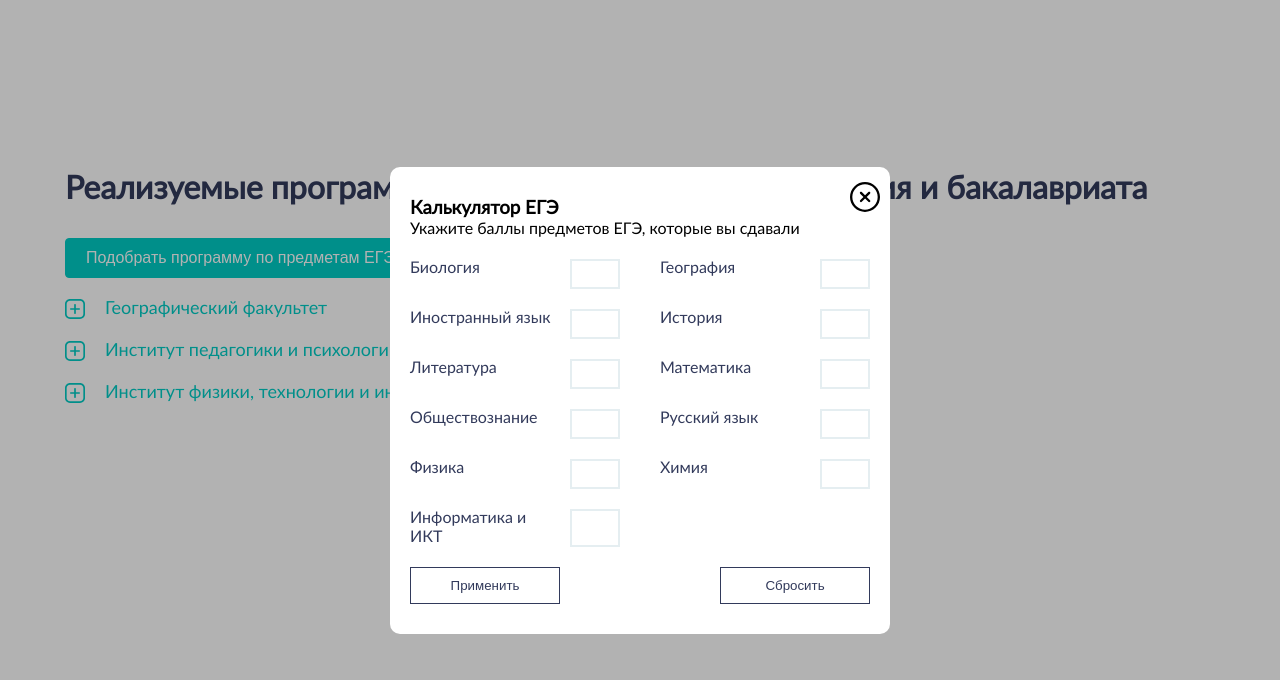
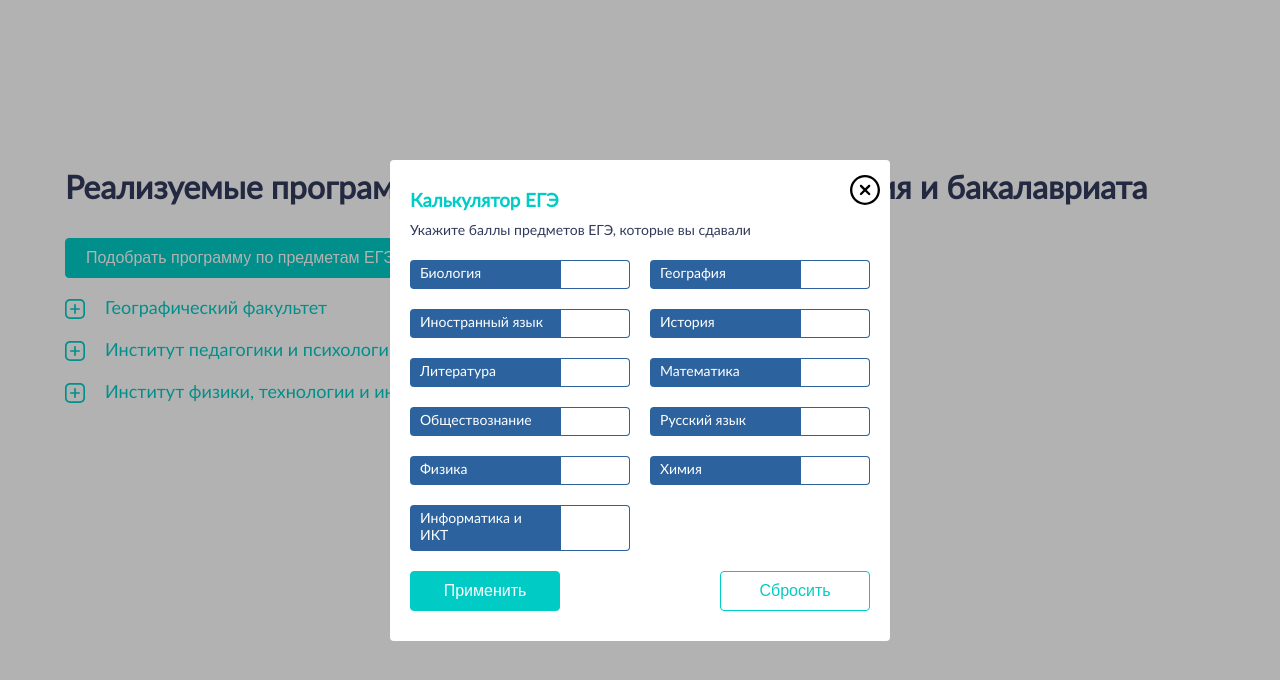
Before and after one commit to LativeSoog/search-educational-programs, a React (Vite) app: page / in a window 1280 px wide. Both pictures are taken after a click on the button "Подобрать программу по предметам ЕГЭ". Shown: the top 680 px of the page. Built offline with nearby package versions, Linux system fonts and the light colour scheme.

Commit message:
Updated the layout of the filter

```diff
--- a/src/components/FilterEGE/FilterEGE.jsx
+++ b/src/components/FilterEGE/FilterEGE.jsx
@@ -7,17 +7,27 @@ export const FilterEGE = ({ setIsShowFilter }) => {
   const dispatch = useDispatch();
   const programs = useSelector((state) => state.tree.listPrograms);
   const [examsScore, setExamsScore] = useState({
-    biology: { id: 1, nameExam: "Биология", score: "" },
-    geography: { id: 2, nameExam: "География", score: "" },
-    fLanguages: { id: 3, nameExam: "Иностранный язык", score: "" },
-    history: { id: 4, nameExam: "История", score: "" },
-    literature: { id: 5, nameExam: "Литература", score: "" },
-    mathematics: { id: 6, nameExam: "Математика", score: "" },
-    socialS: { id: 7, nameExam: "Обществознание", score: "" },
-    rLanguage: { id: 8, nameExam: "Русский язык", score: "" },
-    physics: { id: 9, nameExam: "Физика", score: "" },
-    chemistry: { id: 10, nameExam: "Химия", score: "" },
-    informatics: { id: 11, nameExam: "Информатика и ИКТ", score: "" },
+    biology: { id: 1, nameExam: "Биология", minScore: 39, score: "" },
+    geography: { id: 2, nameExam: "География", minScore: 40, score: "" },
+    fLanguages: {
+      id: 3,
+      nameExam: "Иностранный язык",
+      minScore: 30,
+      score: "",
+    },
+    history: { id: 4, nameExam: "История", minScore: 35, score: "" },
+    literature: { id: 5, nameExam: "Литература", minScore: 40, score: "" },
+    mathematics: { id: 6, nameExam: "Математика", minScore: 39, score: "" },
+    socialS: { id: 7, nameExam: "Обществознание", minScore: 42, score: "" },
+    rLanguage: { id: 8, nameExam: "Русский язык", minScore: 42, score: "" },
+    physics: { id: 9, nameExam: "Физика", minScore: 39, score: "" },
+    chemistry: { id: 10, nameExam: "Химия", minScore: 39, score: "" },
+    informatics: {
+      id: 11,
+      nameExam: "Информатика и ИКТ",
+      minScore: 44,
+      score: "",
+    },
   });
 
   const handleChangeExamValue = (nameExam, value) => {
--- a/src/components/FilterEGE/FilterEGE.module.scss
+++ b/src/components/FilterEGE/FilterEGE.module.scss
@@ -10,6 +10,7 @@
   width: 100%;
   height: 100%;
   background: rgba(#000, 0.3);
+  z-index: 15;
 }
 
 .content {
@@ -17,8 +18,19 @@
   width: 500px;
   height: auto;
   background: #fff;
-  border-radius: 10px;
+  border-radius: 4px;
   padding: 30px 20px;
+  z-index: 20;
+
+  &__title {
+    color: $color-turquoise;
+    margin-bottom: 10px;
+  }
+
+  &__description {
+    color: $color-deep-blue;
+    font-size: 14px;
+  }
 }
 
 .close-window {
@@ -41,7 +53,7 @@
 .exams {
   display: grid;
   grid-template-columns: repeat(2, 1fr);
-  gap: 20px 40px;
+  gap: 20px;
   margin: 20px 0;
 
   &__item {
@@ -50,22 +62,26 @@
   }
 
   &__name {
-    color: $color-deep-blue;
-    margin-right: 10px;
+    width: 100%;
+    font-size: 14px;
+    background: $color-blue;
+    color: #fff;
+    border-radius: 4px 0 0 4px;
+    padding: 6px 10px;
   }
 
   &__value {
-    width: 50px;
-    font-size: 16px;
-    color: $color-blue;
-    text-align: center;
-    padding: 4px;
-    border: 2px solid $color-line;
-    transition: border 0.3s ease;
+    font-size: 14px;
+    color: $color-deep-blue;
+    padding-left: 10px;
+    border: 1px solid $color-blue;
+    border-left: 0;
+    border-radius: 0 4px 4px 0;
+    transition: 0.3s border ease;
 
     &:focus {
       outline: none;
-      border: 2px solid $color-turquoise;
+      border: 1px solid $color-turquoise;
     }
   }
 }
@@ -74,21 +90,38 @@
   display: flex;
   justify-content: space-between;
 
-  &__accept,
+  &__accept {
+    width: 150px;
+    padding: 10px;
+    font-size: 16px;
+    border: 1px solid $color-turquoise;
+    border-radius: 4px;
+    background: $color-turquoise;
+    color: #fff;
+    transition: box-shadow 0.3s ease;
+
+    &:hover {
+      cursor: pointer;
+      box-shadow: 0px 0px 7px $color-turquoise;
+    }
+  }
+
   &__clear {
     width: 150px;
     padding: 10px;
-    border: 1px solid $color-deep-blue;
+    font-size: 16px;
+    border: 1px solid $color-turquoise;
+    border-radius: 4px;
+    color: $color-turquoise;
     background: transparent;
-    color: $color-deep-blue;
     transition:
       background 0.3s ease,
       color 0.3s ease;
 
     &:hover {
-      background: $color-deep-blue;
+      cursor: pointer;
+      background: $color-turquoise;
       color: #fff;
-      cursor: pointer;
     }
   }
 }
```
